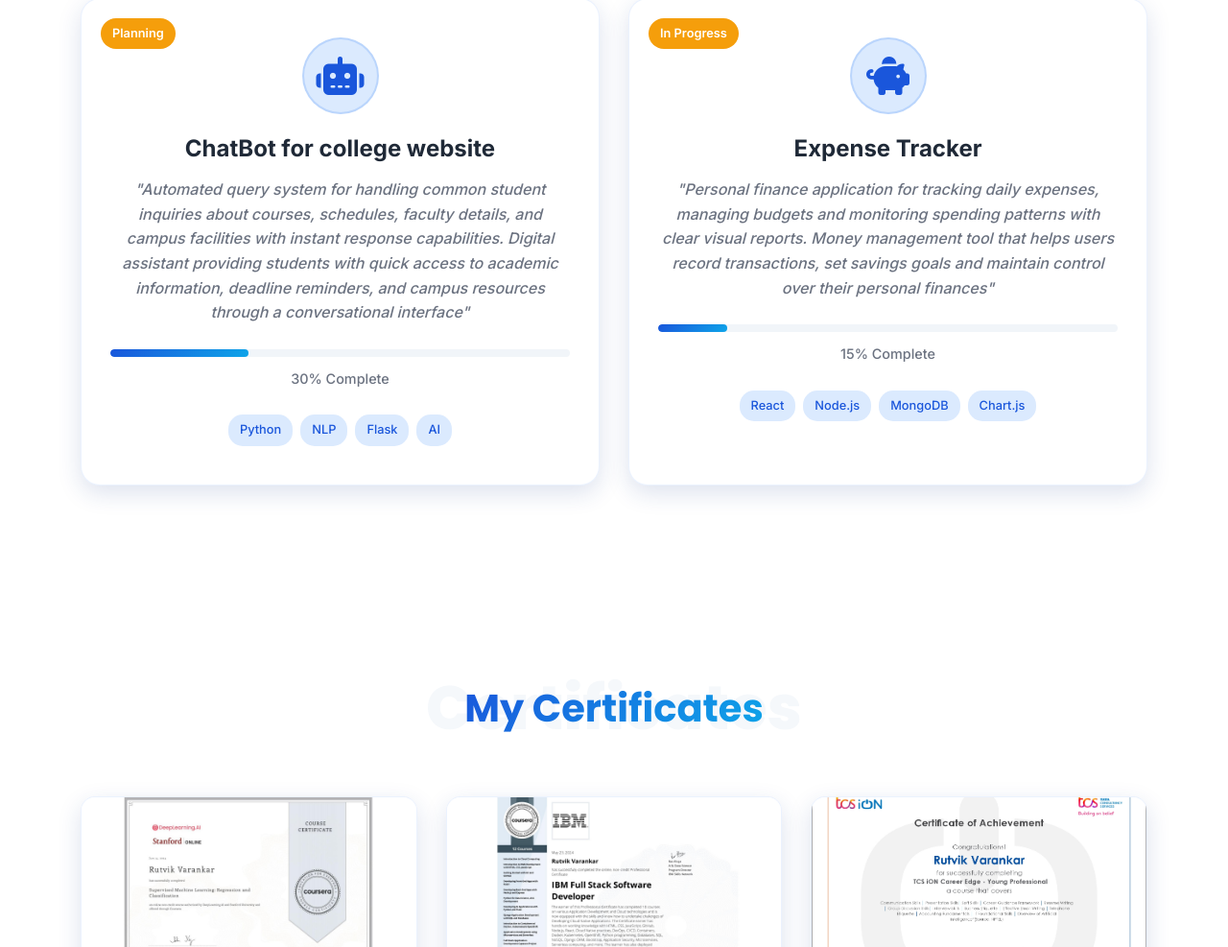
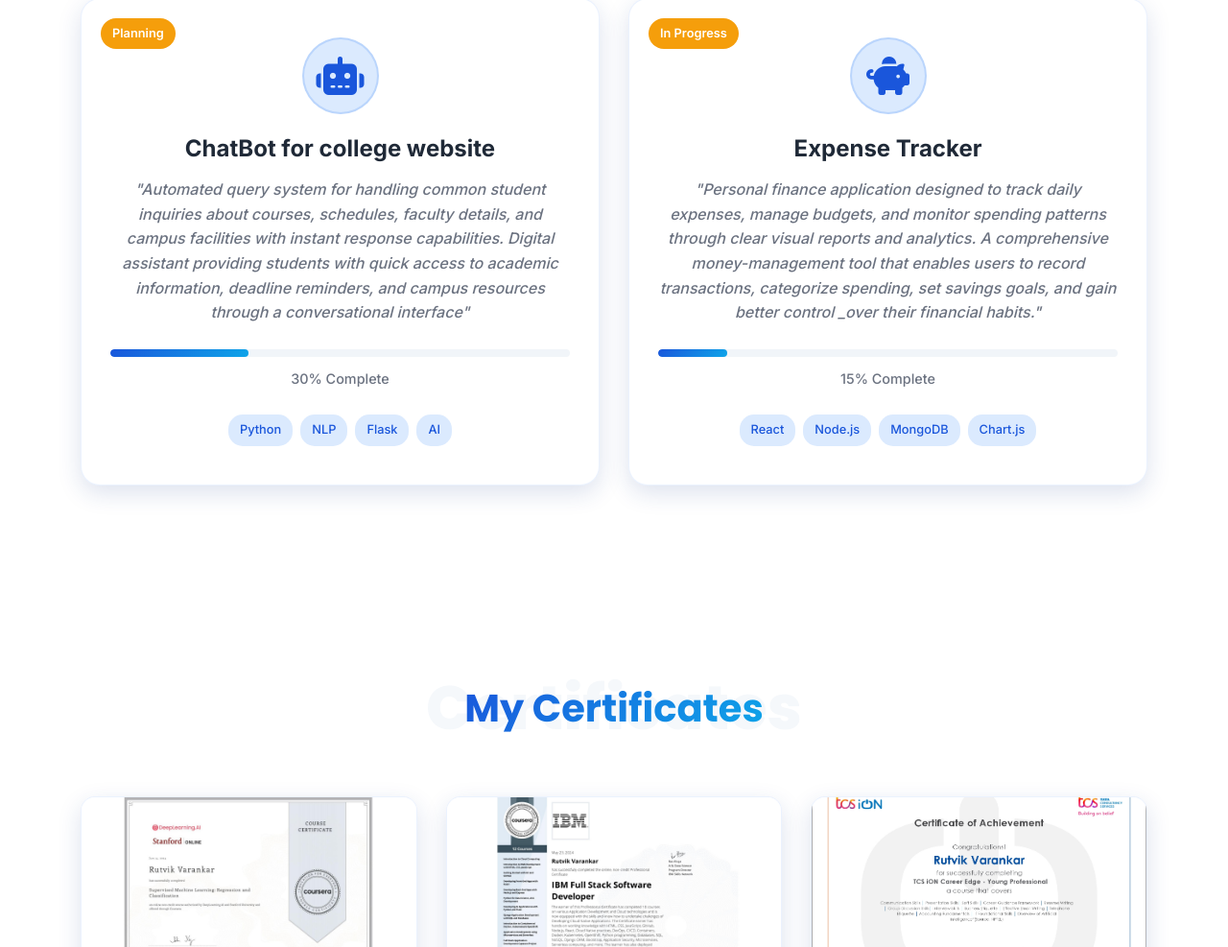
Before and after one commit to RutvikVarankar/portfoliorutvik, a plain HTML site: page index.html in a window 1280 px wide. Shown: the part 8427-9414 px from the top of the page at 96% size. Drawn offline with Linux system fonts and the light colour scheme.

Commit message:
Updated HTML

```diff
--- a/index.html
+++ b/index.html
@@ -773,10 +773,13 @@
                         <i class="fas fa-piggy-bank"></i>
                     </div>
                     <h3>Expense Tracker</h3>
-                    <p class="project-description"><em>"Personal finance application for tracking daily expenses,
-                            managing budgets and monitoring
-                            spending patterns with clear visual reports. Money management tool that helps users record
-                            transactions, set savings goals and maintain control over their personal finances"</em></p>
+                    <p class="project-description"><em>"Personal finance application designed to track daily expenses,
+                            manage budgets,
+                            and monitor spending patterns through clear visual reports and analytics. A comprehensive
+                            money-management
+                            tool that enables users to record transactions, categorize spending, set savings goals, and
+                            gain better control
+                            _over their financial habits."</em></p>
                     <div class="project-progress">
                         <div class="progress-bar">
                             <div class="progress-fill" style="width: 15%"></div>
```
